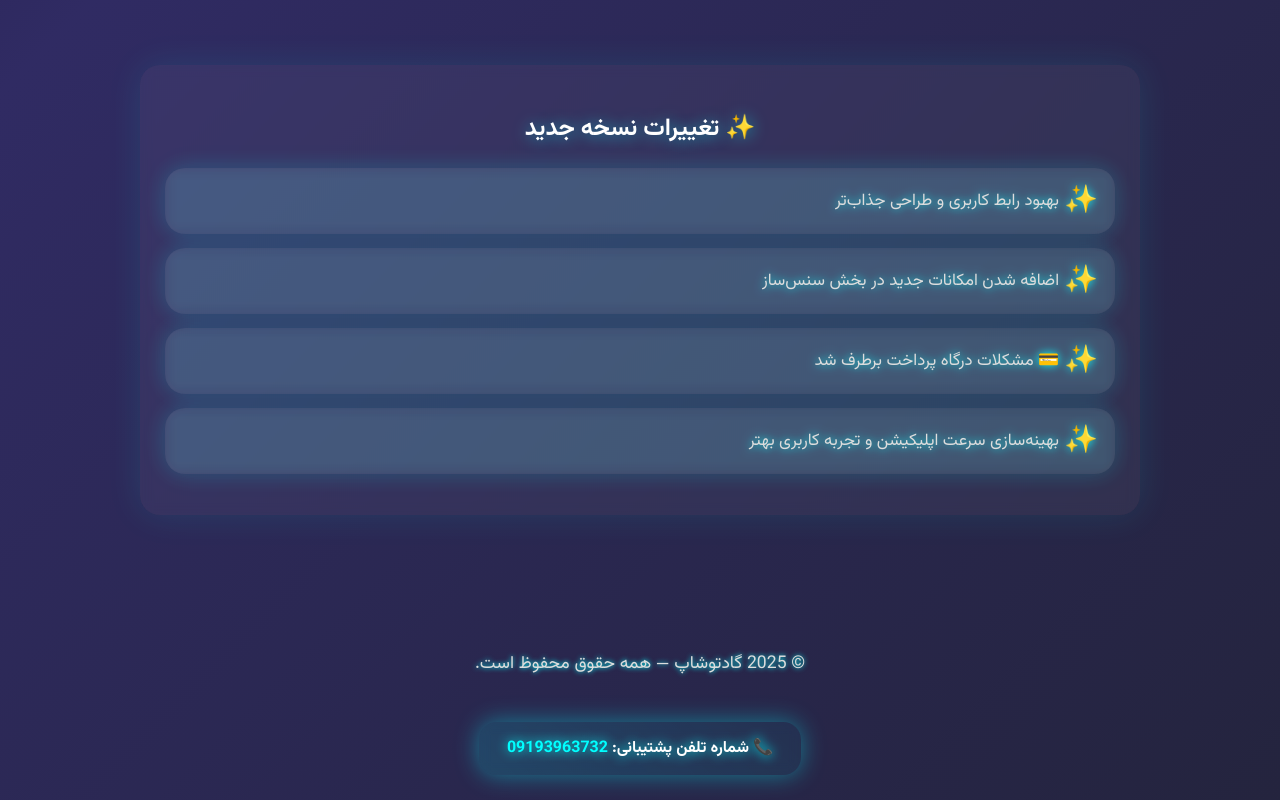
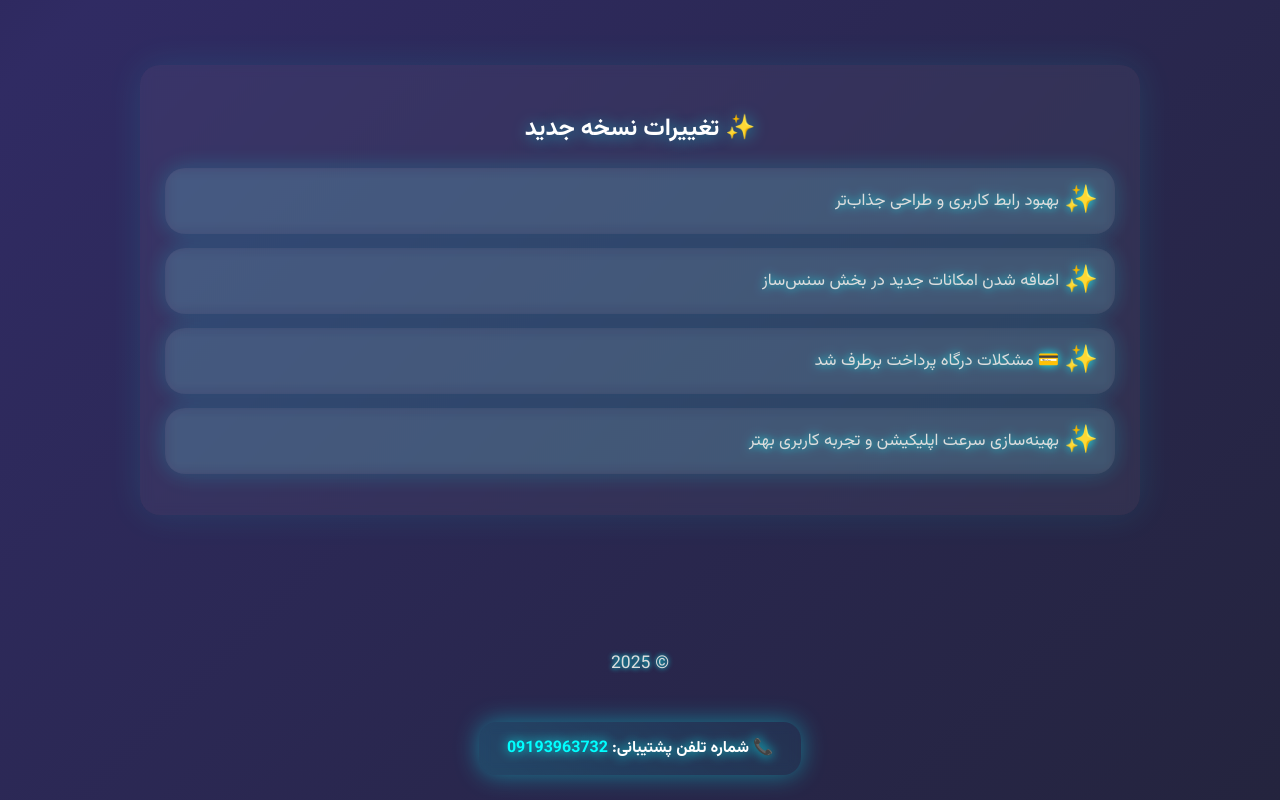
Before and after one commit to GODTOSHOP/GODTOSHOP, a plain HTML site: page index.html in a window 1280 px wide. Shown: the part 1895-2695 px from the top of the page. Drawn offline with Linux system fonts and the light colour scheme.

Commit message:
Update index.html
Signed-off-by: GODTOSHOP <Godtoshop1@gmail.com>

```diff
--- a/index.html
+++ b/index.html
@@ -119,7 +119,7 @@ footer .support-box a {
 </section>
 
 <footer>
-  <p>© <span id="year"></span> گادتوشاپ — همه حقوق محفوظ است.</p>
+  <p>© <span id="year"></span></p>
   <div class="support-box">
     📞 شماره تلفن پشتیبانی:
     <a href="tel:09193963732">09193963732</a>
```
